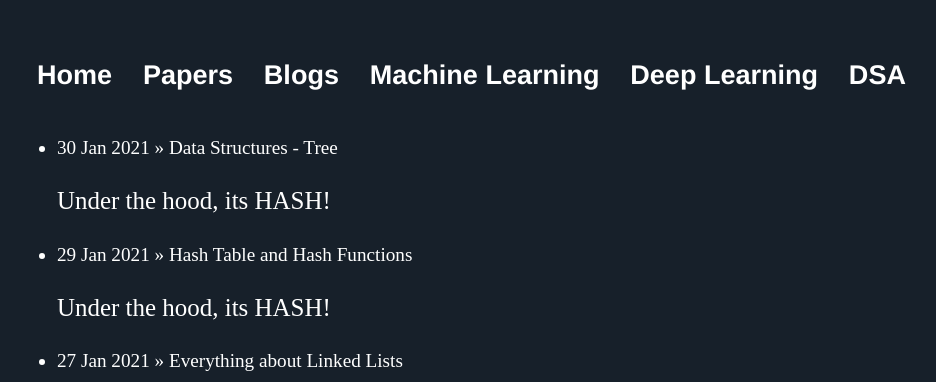
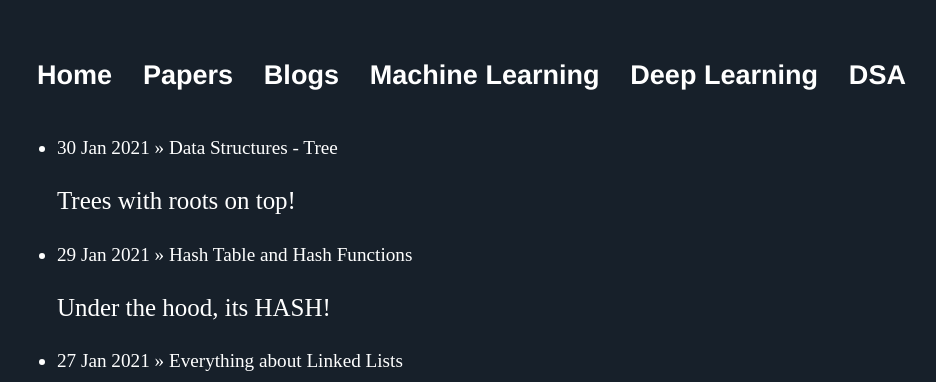
Before and after one commit to Mayurji/mayurji.github.io, a Jekyll site: the page built from data-structure-algorithms/index.html, in a window 1280 px wide. Shown: the top 382 px of the page, without its empty margins (160-1096 px from the left). Built offline with Jekyll 4.4.1, drawn with Linux system fonts in a browser that asks for light colours.

Commit message:
Update 2021-01-30-DSA_6.md

```diff
--- a/_data-structure-algorithms/2021-01-30-DSA_6.md
+++ b/_data-structure-algorithms/2021-01-30-DSA_6.md
@@ -1,12 +1,12 @@
 ---
 layout: data-structure-algorithms
 title: Data Structures - Tree
-description: Under the hood, its HASH!
+description: Trees with roots on top!
 date:   2021-01-30 13:43:52 +0530
 ---
 {% include mathjax.html %}
 
-## Data Structures - Tree
+## Tree Data Structure
 
 In this blog post, we'll learn about **tree** data structure, all the jargon surrounding it and different variants of tree data structure.
 
```
